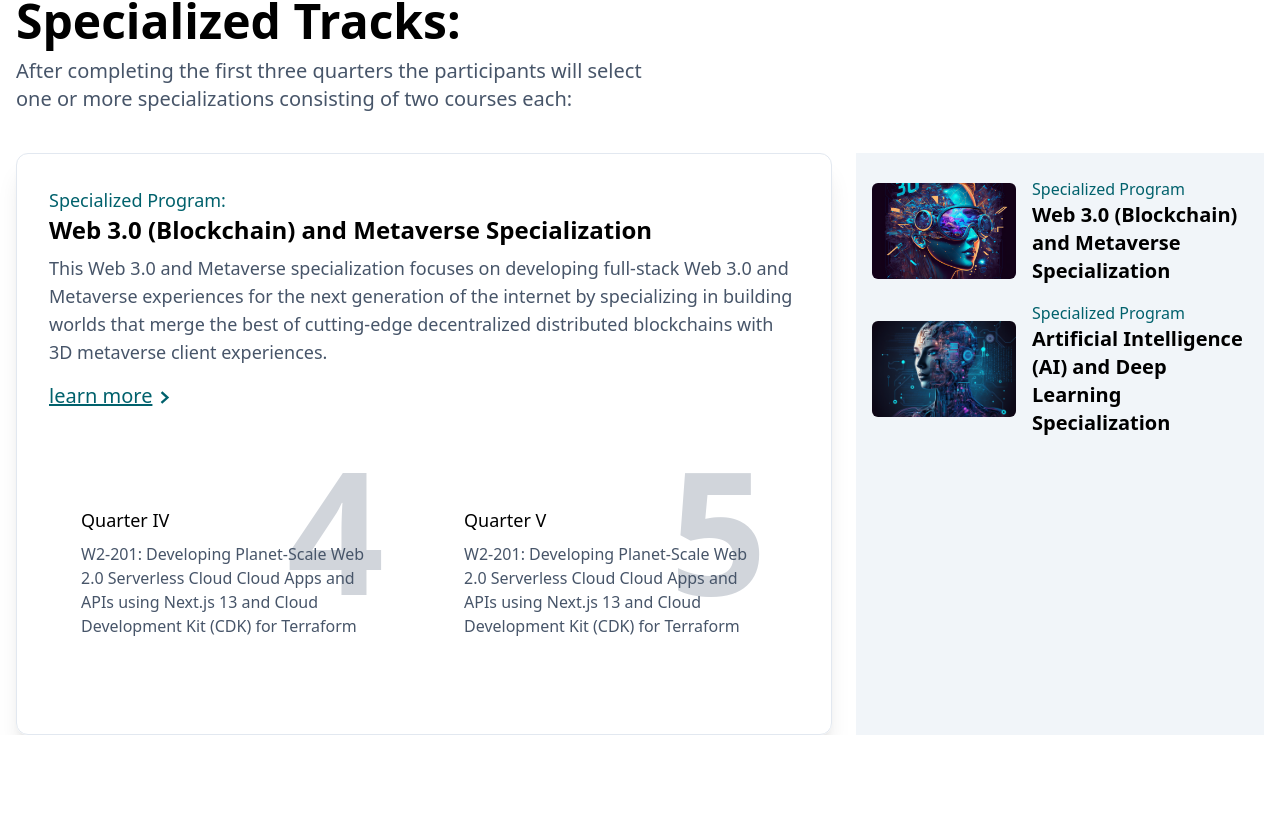
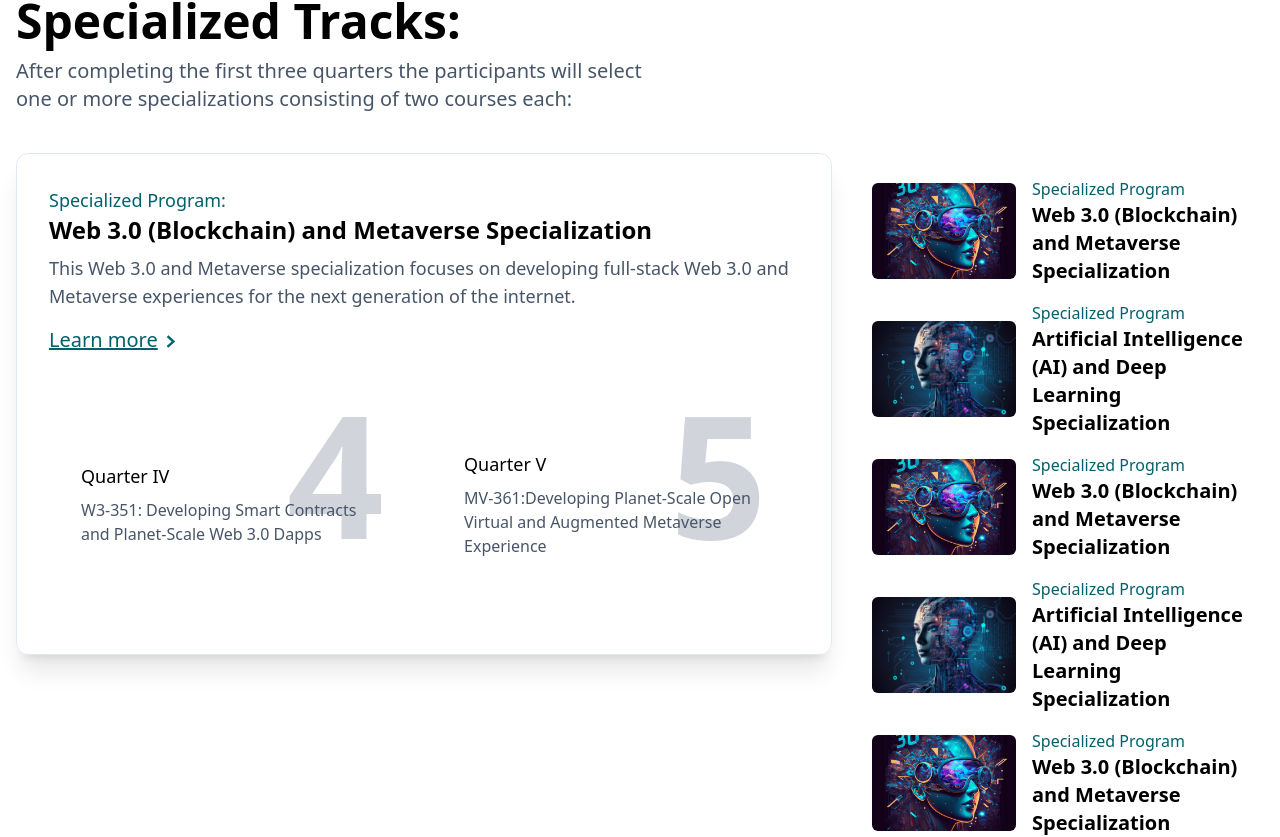
Before and after one commit to Tanveer88-88/sir-hamza-node-tailwind, a Next.js app in the folder panaverse-dao-clone/: page / in a window 1280 px wide. Shown: the part 1486-2323 px from the top of the page. Before the commit the page ends 2221 px from the top, so only its background shows below. Built offline with nearby package versions, Linux system fonts and the light colour scheme.

Commit message:
outcome section completed

```diff
--- a/panaverse-dao-clone/src/app/page.tsx
+++ b/panaverse-dao-clone/src/app/page.tsx
@@ -1,6 +1,7 @@
 import CoreTracks from "@/components/widgets/CoreTracks";
 import Hero from "@/components/widgets/Hero";
 import SpecializedTracks from "@/components/widgets/SpecializedTracks";
+import ProgramOutcome from "@/components/widgets/ProgramOutcome";
 
 export default function Home() {
   return (
@@ -11,6 +12,8 @@ export default function Home() {
     <CoreTracks />
     {/* Specialized Tracks */}
     <SpecializedTracks />
+    {/* OutCome Section */}
+    <ProgramOutcome />
     </>
   )
 }
--- a/panaverse-dao-clone/src/components/layout/Header.tsx
+++ b/panaverse-dao-clone/src/components/layout/Header.tsx
@@ -5,10 +5,11 @@ import Wraper from "../shared/Wraper";
 
 const Header = () => {
   return (
-    <Wraper >
+    <header className="sticky top-0 bg-white z-10">
+      <Wraper>
         {/* item-center for vertical alignment */}
         {/* justify-between for horizontal alignmnet */}
-    <header className="flex justify-between bg-white py-5 sticky top-0 items-center">
+        <div className="flex justify-between  py-5 items-center">
           {/* Logo */}
           <div>
             {/* <h2 className="text-xl font-bold">Panaverse Dao</h2> */}
@@ -24,8 +25,9 @@ const Header = () => {
               <Link href={"/courses"}>Courses</Link>
             </li>
           </ul>
+        </div>
+      </Wraper>
     </header>
-    </Wraper>
   );
 };
 
--- /dev/null
+++ b/panaverse-dao-clone/src/components/widgets/ProgramOutcome.tsx
@@ -0,0 +1,81 @@
+import Wraper from "@/components/shared/Wraper";
+import outcome from "@/assets/images/outcome-poster.webp";
+import Image from "next/image";
+
+const outcomePoints = [
+  "Product Ownership",
+  "Freelacing",
+  "Global Marketing by DAO",
+  "Boosting Economy",
+];
+
+const ProgramOutcome = () => {
+  return (
+    <section className="mt-16 md:mt-28">
+      <Wraper>
+        <div className="flex flex-col-reverse md:flex-row gap-x-8 items-center">
+          {/* Left Image */}
+          <div className="flex-1">
+            <Image src={outcome} alt="outcome-image" className="object-cover" />
+          </div>
+          {/* Right Image */}
+          <div className="flex-1">
+            <h2 className="font-bold text-5xl">
+              The Outcome for Participants of the Program
+            </h2>
+            <p className="mt-4 text-slate-600 text-lg">
+              As a graduate of this program, you will own valuable products such
+              as Full-Stack App Templates, AR and VR Experiences, and APIs that
+              are marketed globally by the Panaverse DAO. You will also have the
+              opportunity to offer your services at a rate of $50 per hour,
+              providing a path to financial stability while contributing to the
+              growth of Pakistan's software exports.
+            </p>
+            <div className="mt-6 grid grid-cols-2 gap-x-2 gap-y-4">
+              {outcomePoints.map((item) => (
+                <div key={item} className="flex items-center gap-x-2">
+                  <svg
+                  className="flex-shrink-0"
+                    width="52"
+                    height="52"
+                    viewBox="0 0 52 52"
+                    fill="none"
+                    xmlns="http://www.w3.org/2000/svg"
+                  >
+                    <path
+                      d="M20.3431 5.65686C23.4673 2.53266 28.5327 2.53266 31.6569 5.65685L46.3431 20.3431C49.4673 23.4673 49.4673 28.5327 46.3431 31.6569L31.6569 46.3431C28.5327 49.4673 23.4673 49.4673 20.3431 46.3431L5.65686 31.6569C2.53266 28.5327 2.53266 23.4673 5.65685 20.3431L20.3431 5.65686Z"
+                      fill="url(#paint0_radial_1_51)"
+                    />
+                    <path
+                      fillRule="evenodd"
+                      clipRule="evenodd"
+                      d="M17 24.9206C19.0707 25.3461 21.734 26.1698 23.75 27.465C26.1178 24.3345 30.371 21.406 35 19C30.6042 23.2739 26.9668 28.1236 24.5 33C22.5118 30.2129 20.3398 27.6189 17 24.9206Z"
+                      fill="white"
+                    />
+                    <defs>
+                      <radialGradient
+                        id="paint0_radial_1_51"
+                        cx="0"
+                        cy="0"
+                        r="1"
+                        gradientUnits="userSpaceOnUse"
+                        gradientTransform="translate(16.5455 -6.96429) rotate(59.1918) scale(77.3011 169.686)"
+                      >
+                        <stop offset="0.125" stopColor="#00E5FF" />
+                        <stop offset="1" stopColor="#00616C" />
+                      </radialGradient>
+                    </defs>
+                  </svg>
+
+                  <h3 className="font-medium text-lg">{item}</h3>
+                </div>
+              ))}
+            </div>
+          </div>
+        </div>
+      </Wraper>
+    </section>
+  );
+};
+
+export default ProgramOutcome;
--- a/panaverse-dao-clone/src/components/widgets/SpecializedTracks.tsx
+++ b/panaverse-dao-clone/src/components/widgets/SpecializedTracks.tsx
@@ -1,3 +1,5 @@
+"use client";
+
 import Wraper from "@/components/shared/Wraper";
 import QuaterBox from "@/components/shared/QuaterBox";
 import Image from "next/image";
@@ -5,10 +7,11 @@ import Image from "next/image";
 //Images
 import AiImg from "@/assets/images/ai.png";
 import Web3Img from "@/assets/images/web3_meta.png";
-
+import { useState } from "react";
 
 export const programsData = [
   {
+    slug: "wmd",
     header: "Web 3.0 (Blockchain) and Metaverse Specialization",
     description:
       "This Web 3.0 and Metaverse specialization focuses on developing full-stack Web 3.0 and Metaverse experiences for the next generation of the internet.",
@@ -29,6 +32,7 @@ export const programsData = [
     ],
   },
   {
+    slug: "ai",
     header: "Artificial Intelligence (AI) and Deep Learning Specialization",
     description:
       "The AI and Deep Learning specialization focuces on building and deploying intelligent APIs using OpenAI and building custom Derep Learning Tenserflow models.",
@@ -41,7 +45,89 @@ export const programsData = [
         number: 4,
       },
       {
+        header: "Quarter V",
+        description: "AI-361: Deep Learning and MLOPS",
+        number: 5,
+      },
+    ],
+  },
+  {
+    slug: "wmd",
+    header: "Web 3.0 (Blockchain) and Metaverse Specialization",
+    description:
+      "This Web 3.0 and Metaverse specialization focuses on developing full-stack Web 3.0 and Metaverse experiences for the next generation of the internet.",
+    image: Web3Img,
+    quarters: [
+      {
         header: "Quarter IV",
+        description:
+          "W3-351: Developing Smart Contracts and Planet-Scale Web 3.0 Dapps",
+        number: 4,
+      },
+      {
+        header: "Quarter V",
+        description:
+          "MV-361:Developing Planet-Scale Open Virtual and Augmented Metaverse Experience",
+        number: 5,
+      },
+    ],
+  },
+  {
+    slug: "ai",
+    header: "Artificial Intelligence (AI) and Deep Learning Specialization",
+    description:
+      "The AI and Deep Learning specialization focuces on building and deploying intelligent APIs using OpenAI and building custom Derep Learning Tenserflow models.",
+    image: AiImg,
+    quarters: [
+      {
+        header: "Quarter IV",
+        description:
+          "AI-351: Developing Planet-scale Intelligent APIs and Pythone Programming.",
+        number: 4,
+      },
+      {
+        header: "Quarter V",
+        description: "AI-361: Deep Learning and MLOPS",
+        number: 5,
+      },
+    ],
+  },
+  {
+    slug: "wmd",
+    header: "Web 3.0 (Blockchain) and Metaverse Specialization",
+    description:
+      "This Web 3.0 and Metaverse specialization focuses on developing full-stack Web 3.0 and Metaverse experiences for the next generation of the internet.",
+    image: Web3Img,
+    quarters: [
+      {
+        header: "Quarter IV",
+        description:
+          "W3-351: Developing Smart Contracts and Planet-Scale Web 3.0 Dapps",
+        number: 4,
+      },
+      {
+        header: "Quarter V",
+        description:
+          "MV-361:Developing Planet-Scale Open Virtual and Augmented Metaverse Experience",
+        number: 5,
+      },
+    ],
+  },
+  {
+    slug: "ai",
+    header: "Artificial Intelligence (AI) and Deep Learning Specialization",
+    description:
+      "The AI and Deep Learning specialization focuces on building and deploying intelligent APIs using OpenAI and building custom Derep Learning Tenserflow models.",
+    image: AiImg,
+    quarters: [
+      {
+        header: "Quarter IV",
+        description:
+          "AI-351: Developing Planet-scale Intelligent APIs and Pythone Programming.",
+        number: 4,
+      },
+      {
+        header: "Quarter V",
         description: "AI-361: Deep Learning and MLOPS",
         number: 5,
       },
@@ -50,6 +136,10 @@ export const programsData = [
 ];
 
 const SpecializedTracks = () => {
+  const [selectedItem, setSelectedItem] = useState("wmd");
+  const selectedItemData = programsData.find(
+    (item) => item.slug == selectedItem
+  );
   return (
     <section>
       <Wraper>
@@ -64,24 +154,18 @@ const SpecializedTracks = () => {
           </p>
         </div>
 
-        <div className="mt-10 flex gap-x-6 gap-y-8">
+        <div className="mt-10 flex flex-col-reverse lg:flex-row gap-x-6 gap-y-8">
           {/* Content Left */}
-          <div className="shadow-xl rounded-xl border border-slate-200 py-8 px-8 basis-8/12">
+          <div className="sticky top-28 shadow-xl rounded-xl border border-slate-200 py-8 px-8 basis-8/12 self-start">
             <h4 className="text-primary text-lg font-medium">
               Specialized Program:
             </h4>
-            <h3 className="text-2xl font-bold">
-              Web 3.0 (Blockchain) and Metaverse Specialization
-            </h3>
+            <h3 className="text-2xl font-bold">{selectedItemData?.header}</h3>
             <p className="text-lg text-slate-600 mt-2">
-              This Web 3.0 and Metaverse specialization focuses on developing
-              full-stack Web 3.0 and Metaverse experiences for the next
-              generation of the internet by specializing in building worlds that
-              merge the best of cutting-edge decentralized distributed
-              blockchains with 3D metaverse client experiences.
+              {selectedItemData?.description}
             </p>
             <button className="text-primary text-xl mt-4 underline flex gap-x-2 items-end">
-              learn more
+              Learn more
               <svg
                 className="mb-1.5"
                 width="10"
@@ -97,36 +181,39 @@ const SpecializedTracks = () => {
                 />
               </svg>
             </button>
-            <div className="flex gap-4 mt-8">
-              <QuaterBox
-                description="W2-201: Developing Planet-Scale Web 2.0 Serverless Cloud Cloud Apps and APIs using Next.js 13 and Cloud Development Kit (CDK) for Terraform"
-                header="Quarter IV"
-                number={4}
-                haveBorder={false}
-              />
-              <QuaterBox
-                description="W2-201: Developing Planet-Scale Web 2.0 Serverless Cloud Cloud Apps and APIs using Next.js 13 and Cloud Development Kit (CDK) for Terraform"
-                header="Quarter V"
-                number={5}
-                haveBorder={false}
-              />
+            <div className="flex flex-col sm:flex-row gap-4 mt-8">
+              {selectedItemData?.quarters.map((items) => (
+                <QuaterBox
+                  key={items.number}
+                  description={items.description}
+                  header={items.header}
+                  number={items.number}
+                  haveBorder={false}
+                />
+              ))}
             </div>
           </div>
           {/* Content Right */}
-          <div className="px-4 py-6 bg-slate-100 basis-4/12 space-y-4">
+          <div className="px-4 py-6 basis-4/12 space-y-4">
             {programsData.map((item, i) => (
-              <div key={i} className="flex gap-x-4 items-center cursor-pointer">
+              <div
+                onClick={() => setSelectedItem(item.slug)}
+                key={item.slug}
+                className="flex gap-x-4 items-center cursor-pointer"
+              >
                 <div className="flex-shrink-0 w-36">
                   {/* <div className="w-20 h-16 rounded bg-red-300"></div> */}
-                  <Image src={item.image} alt={item.header} className={"object-cover rounded-md h-24"}/>
+                  <Image
+                    src={item.image}
+                    alt={item.header}
+                    className={"object-cover rounded-md h-24"}
+                  />
                 </div>
                 <div>
                   <h4 className="text-primary font-medium">
                     Specialized Program
                   </h4>
-                  <h3 className="text-xl font-semibold">
-                   {item.header}
-                  </h3>
+                  <h3 className="text-xl font-semibold">{item.header}</h3>
                 </div>
               </div>
             ))}
```
Also changed, not shown: panaverse-dao-clone/src/assets/images/out-come.png (added), panaverse-dao-clone/src/assets/images/outcome-poster.webp (added). Lines whose indentation alone changed are shown as unchanged.
